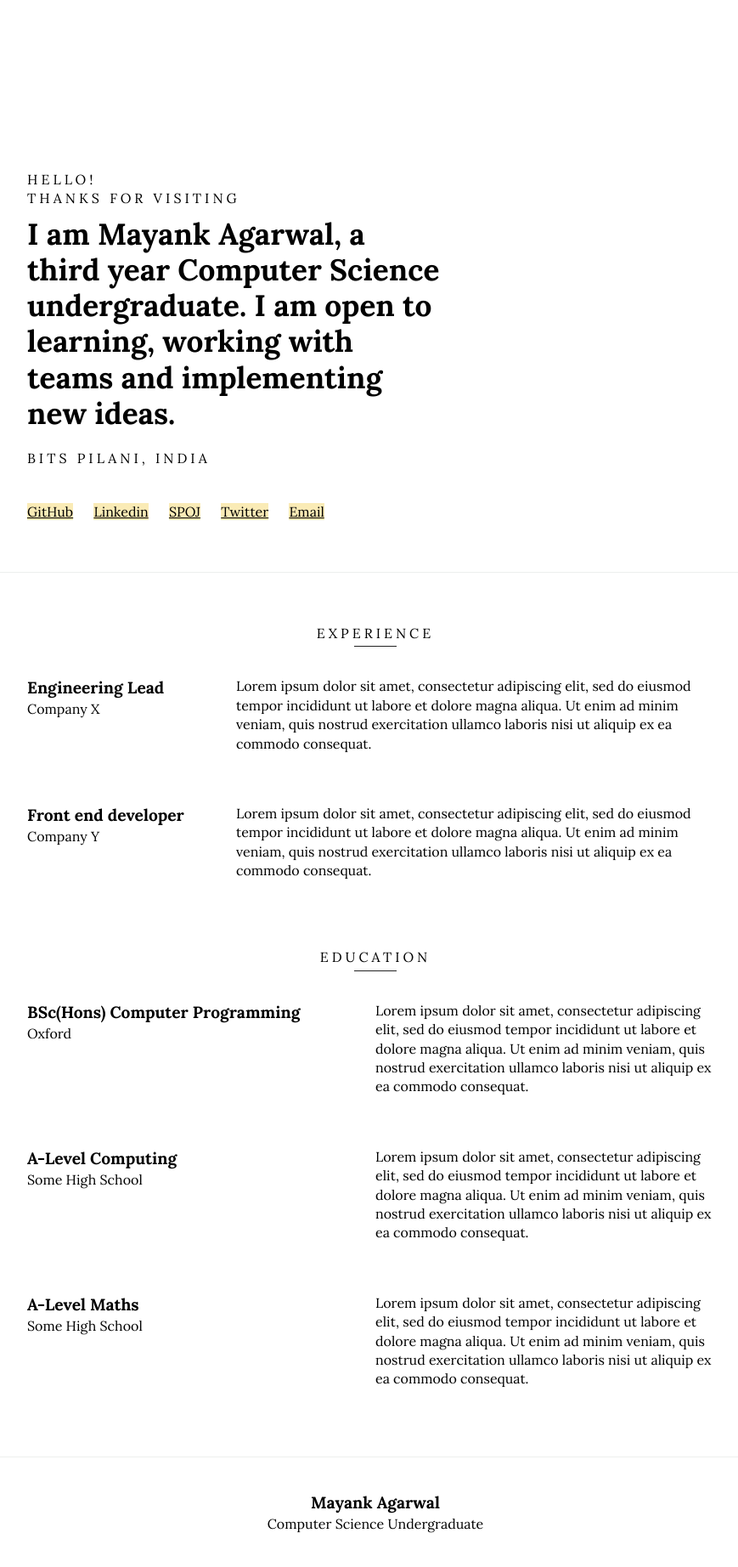
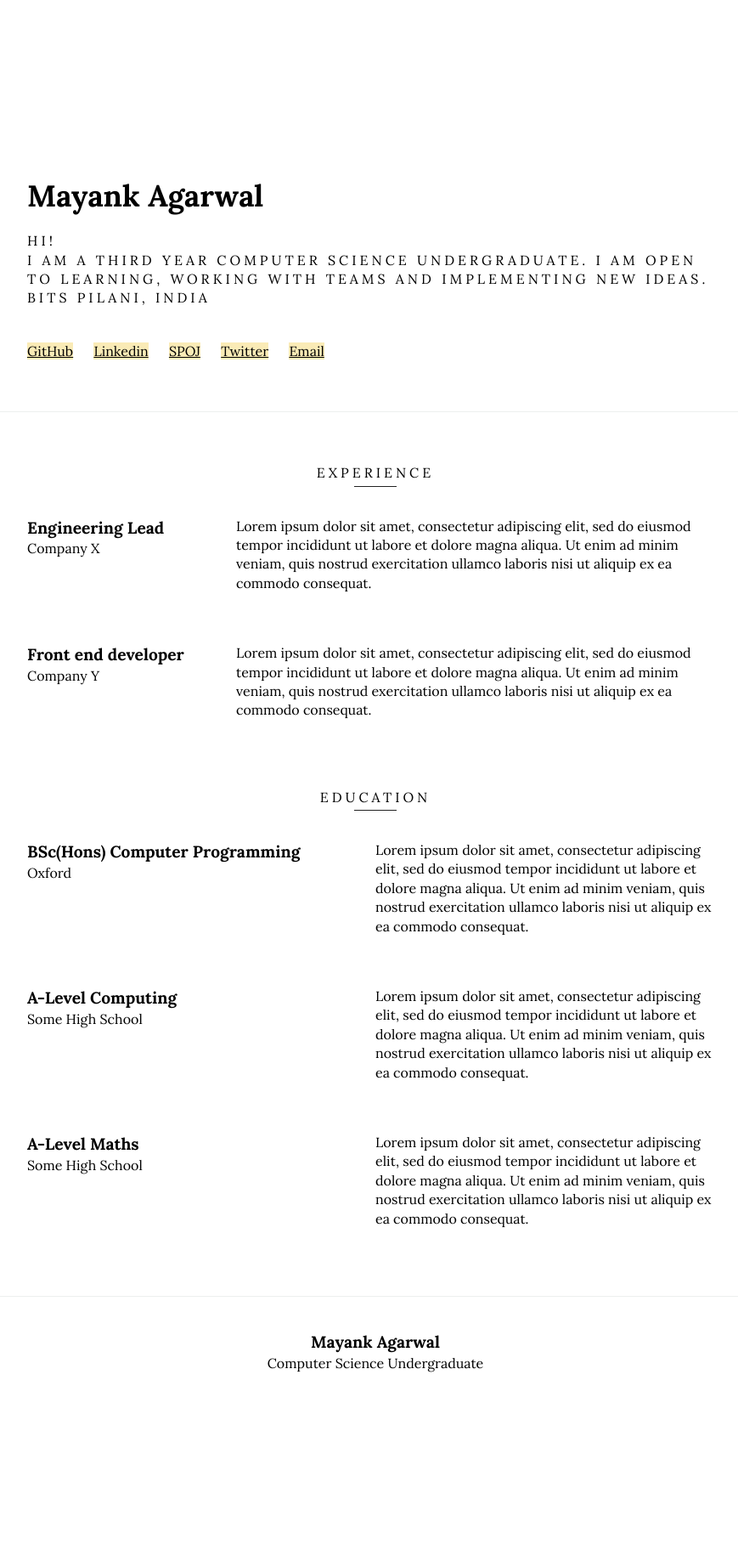
Before and after one commit to mayankgrwl97/mayankgrwl97.github.io, a Jekyll site: the page built from index.html, in a window 1280 px wide. Shown: the whole page at 85% size, without its empty margins (198-1067 px from the left). Built offline with Jekyll 4.4.1, drawn with Linux system fonts in a browser that asks for light colours; after the commit the page ends 1655 px from its top, so only the background shows below that.

Commit message:
edit details

```diff
--- a/_includes/header.html
+++ b/_includes/header.html
@@ -1,9 +1,9 @@
 <header>
     <div class="container">
         <div class="intro">
-            <p class="intro__pre">Hello!</p>
-	    <p class="intro__pre">Thanks For Visiting</p>
-            <p class="intro__main">I am Mayank Agarwal, a third year Computer Science undergraduate. I am open to learning, working with teams and implementing new ideas.</p>
+            <p class="intro__main">Mayank Agarwal</p>
+	    <p class="intro__pre">Hi!</p>
+            <p class="intro__pre">I am a third year Computer Science undergraduate. I am open to learning, working with teams and implementing new ideas.</p>
             <p class="intro__post">{{ site.location }}</p>
         </div>
 
```
